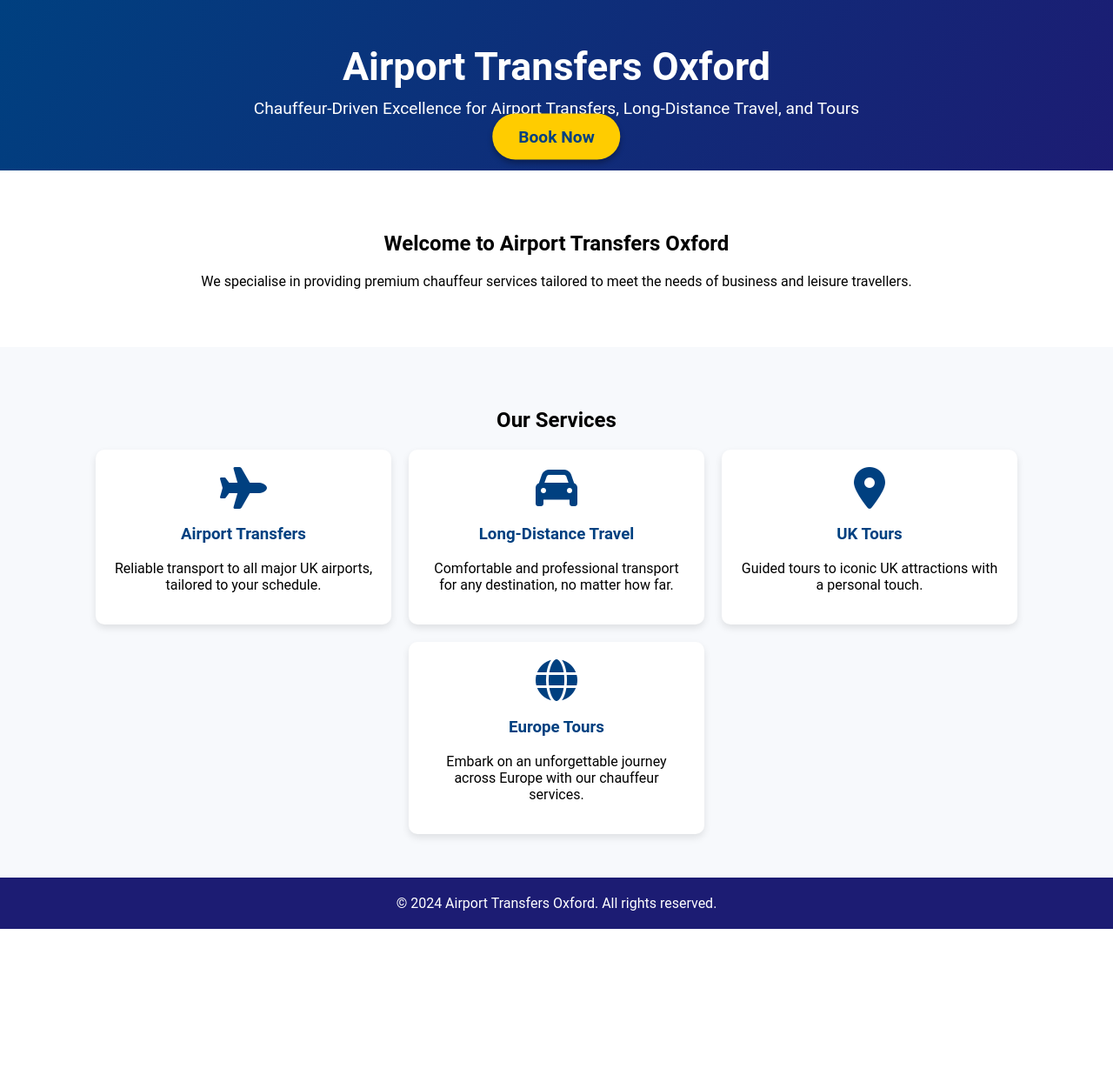
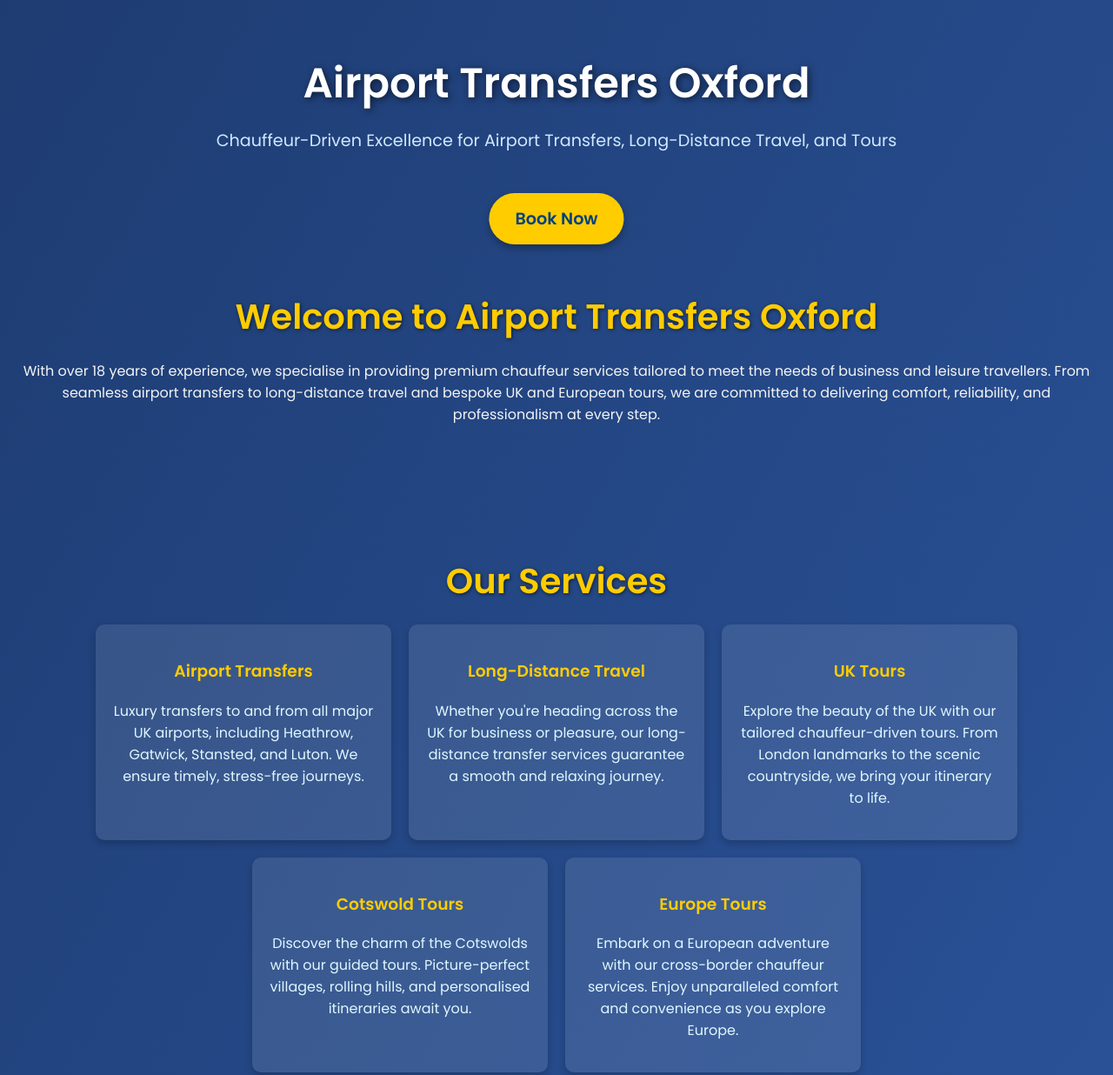
Before and after one commit to Devmaster1410/MyFirstProject, a plain HTML site: page frontend/index.html in a window 1280 px wide. Shown: the top 1236 px of the page at 87% size. Before the commit the page ends 1068 px from the top, so only its background shows below. Drawn offline with Linux system fonts and the light colour scheme.

Commit message:
Update index.html

```diff
--- a/frontend/index.html
+++ b/frontend/index.html
@@ -4,34 +4,40 @@
     <meta charset="UTF-8">
     <meta name="viewport" content="width=device-width, initial-scale=1.0">
     <title>Airport Transfers Oxford</title>
-    <link rel="stylesheet" href="https://cdnjs.cloudflare.com/ajax/libs/font-awesome/6.0.0/css/all.min.css">
+    <link href="https://fonts.googleapis.com/css2?family=Poppins:wght@300;400;600&display=swap" rel="stylesheet">
     <style>
         body {
-            font-family: 'Roboto', sans-serif;
+            font-family: 'Poppins', sans-serif;
             margin: 0;
             padding: 0;
-            overflow-x: hidden;
+            background: linear-gradient(120deg, #1e3c72, #2a5298);
+            color: #f4f4f4;
         }
+
         header {
-            background: linear-gradient(120deg, #004080, #1c1c73);
-            color: white;
-            padding: 50px 10px;
             text-align: center;
+            padding: 60px 20px;
             position: relative;
         }
+
         header h1 {
-            font-size: 2.8em;
+            font-size: 3em;
             margin: 0;
+            color: #ffffff;
+            text-shadow: 2px 2px 8px rgba(0, 0, 0, 0.6);
         }
+
         header p {
             font-size: 1.2em;
-            margin: 10px 0;
+            margin: 15px 0;
+            color: #d1e8ff;
         }
+
         .book-now {
             position: absolute;
-            top: 80%;
+            bottom: -30px;
             left: 50%;
-            transform: translate(-50%, -50%);
+            transform: translateX(-50%);
             background: #ffcc00;
             color: #004080;
             padding: 15px 30px;
@@ -39,47 +45,62 @@
             font-weight: bold;
             text-decoration: none;
             border-radius: 50px;
-            box-shadow: 0px 4px 6px rgba(0, 0, 0, 0.3);
+            box-shadow: 0px 4px 8px rgba(0, 0, 0, 0.3);
             transition: 0.3s ease-in-out;
         }
+
         .book-now:hover {
             background: #ffd633;
-            transform: translate(-50%, -50%) scale(1.1);
+            transform: translateX(-50%) scale(1.1);
         }
+
         .section {
             padding: 50px 20px;
             text-align: center;
-            background: #f7f9fc;
         }
-        .section:nth-child(even) {
-            background: #ffffff;
+
+        .section h2 {
+            font-size: 2.5em;
+            margin-bottom: 20px;
+            color: #ffcc00;
+            text-shadow: 1px 1px 4px rgba(0, 0, 0, 0.6);
         }
+
         .services {
             display: flex;
             flex-wrap: wrap;
             justify-content: center;
             gap: 20px;
         }
+
         .service {
-            background: white;
+            background: rgba(255, 255, 255, 0.1);
             padding: 20px;
             border-radius: 10px;
             width: 300px;
-            box-shadow: 0px 4px 8px rgba(0, 0, 0, 0.1);
+            box-shadow: 0px 4px 8px rgba(0, 0, 0, 0.2);
             transition: transform 0.3s ease;
         }
+
         .service:hover {
-            transform: translateY(-10px);
+            transform: scale(1.05);
         }
+
         .service h3 {
-            color: #004080;
+            color: #ffcc00;
         }
+
+        .service p {
+            color: #e0f7ff;
+        }
+
         footer {
-            background: #1c1c73;
-            color: white;
+            background: #004080;
+            color: #ffffff;
             padding: 20px;
             text-align: center;
         }
+
         footer p {
             margin: 0;
         }
@@ -94,31 +115,33 @@
 
     <section class="section" id="about">
         <h2>Welcome to Airport Transfers Oxford</h2>
-        <p>We specialise in providing premium chauffeur services tailored to meet the needs of business and leisure travellers.</p>
+        <p>
+            With over 18 years of experience, we specialise in providing premium chauffeur services tailored to meet the needs of business and leisure travellers. From seamless airport transfers to long-distance travel and bespoke UK and European tours, we are committed to delivering comfort, reliability, and professionalism at every step.
+        </p>
     </section>
 
     <section class="section" id="services">
         <h2>Our Services</h2>
         <div class="services">
             <div class="service">
-                <i class="fa fa-plane fa-3x" style="color: #004080;"></i>
                 <h3>Airport Transfers</h3>
-                <p>Reliable transport to all major UK airports, tailored to your schedule.</p>
+                <p>Luxury transfers to and from all major UK airports, including Heathrow, Gatwick, Stansted, and Luton. We ensure timely, stress-free journeys.</p>
             </div>
             <div class="service">
-                <i class="fa fa-car fa-3x" style="color: #004080;"></i>
                 <h3>Long-Distance Travel</h3>
-                <p>Comfortable and professional transport for any destination, no matter how far.</p>
+                <p>Whether you're heading across the UK for business or pleasure, our long-distance transfer services guarantee a smooth and relaxing journey.</p>
             </div>
             <div class="service">
-                <i class="fa fa-map-marker-alt fa-3x" style="color: #004080;"></i>
                 <h3>UK Tours</h3>
-                <p>Guided tours to iconic UK attractions with a personal touch.</p>
+                <p>Explore the beauty of the UK with our tailored chauffeur-driven tours. From London landmarks to the scenic countryside, we bring your itinerary to life.</p>
             </div>
             <div class="service">
-                <i class="fa fa-globe fa-3x" style="color: #004080;"></i>
+                <h3>Cotswold Tours</h3>
+                <p>Discover the charm of the Cotswolds with our guided tours. Picture-perfect villages, rolling hills, and personalised itineraries await you.</p>
+            </div>
+            <div class="service">
                 <h3>Europe Tours</h3>
-                <p>Embark on an unforgettable journey across Europe with our chauffeur services.</p>
+                <p>Embark on a European adventure with our cross-border chauffeur services. Enjoy unparalleled comfort and convenience as you explore Europe.</p>
             </div>
         </div>
     </section>
```
